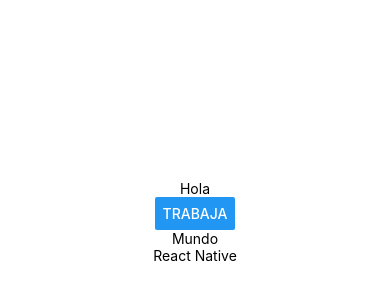
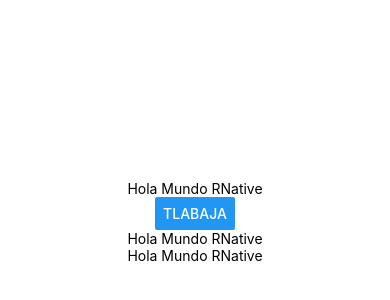
Before and after one commit to L4nsir3x/PM194, a React Native app in the folder my-blank/: screen / in a window 390 px wide. Shown: the part 200-500 px from the top of the page. Built offline with nearby package versions, Linux system fonts and the light colour scheme.

Commit message:
Componentes texto y boton

```diff
--- a/my-blank/App.js
+++ b/my-blank/App.js
@@ -1,13 +1,22 @@
 /*  Zona 1: Importaciones */
 import { StatusBar } from 'expo-status-bar';
 import { StyleSheet, Text, View , Button} from 'react-native';
+import React,{useState} from 'react';
 
-const Texto = (props)=>{
-  const {contenido}=props;
+const Texto = ()=>{
+  const [contenido, setContenido] = useState('Hola Mundo RNative');
+  const actualizaTexto=()=>{setContenido('Estado actualizado del texto')};
   return(
-    <Text>{contenido}</Text>
+    <Text onPress={actualizaTexto}>{contenido}</Text>
   )
 };
+const Boton = () =>{
+  const [texto,setTexto] = useState('Tlabaja');
+  const actualizaBoton= ()=>{setTexto('No tlabajes')};
+  return(
+    <Button title={texto} onPress={actualizaBoton} />
+  )
+}
 
 
 /*  Zona 2: Main */
@@ -15,10 +24,10 @@ const Texto = (props)=>{
 export default function App() {
   return (
     <View style={styles.container}>
-      <Texto contenido="Hola"></Texto>
-      <Button title='Trabaja'></Button>
-      <Texto contenido="Mundo"></Texto>
-      <Texto contenido="React Native"></Texto>
+      <Texto>Hola</Texto>
+      <Boton />
+      <Texto>Mundo</Texto>
+      <Texto>React Native</Texto>
       <StatusBar style="auto" />
     </View>
   );
```
